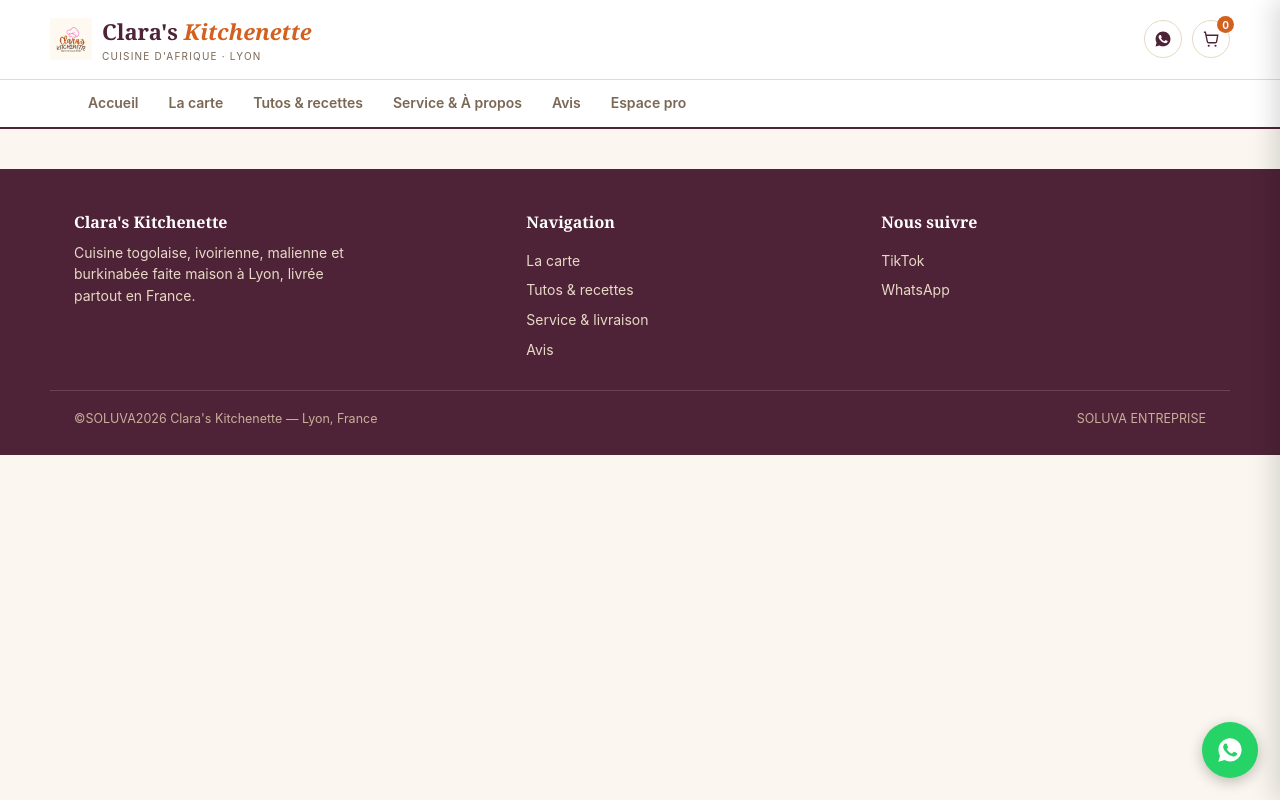
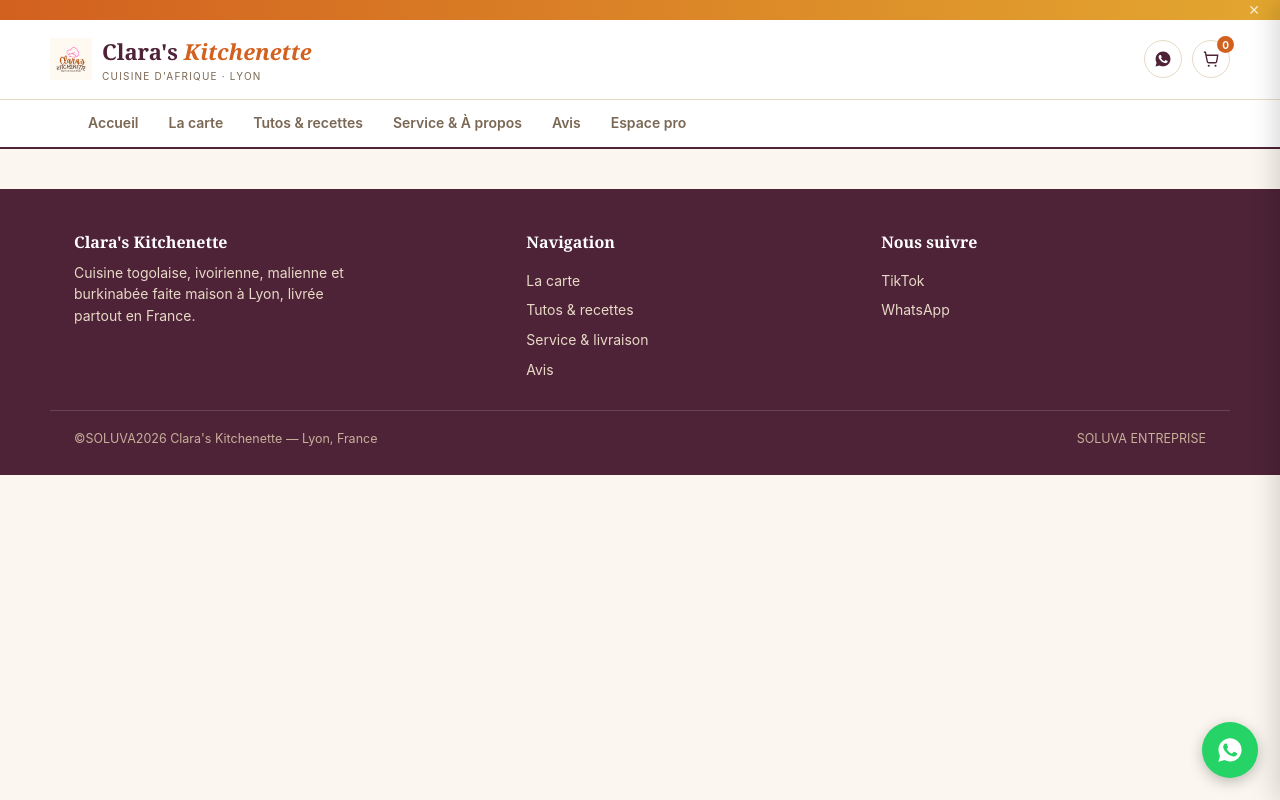
Before and after one commit to angeEmmanuel225/-Clara-s-Kitchenette, a website: page public/index.html in a window 1280 px wide. Drawn offline with Linux system fonts and the light colour scheme; no server answers.

Commit message:
Add promo banner styles to style.css

```diff
--- a/public/css/style.css
+++ b/public/css/style.css
@@ -60,6 +60,14 @@ p{margin:0 0 1em;}
   align-items:center;justify-content:center;flex-direction:column;gap:10px;text-align:center;padding:20px;}
 .loading-title{font-family:var(--serif);font-size:22px;color:var(--aubergine);font-weight:700;}
 .loading-text{font-size:13.5px;color:var(--text-soft);max-width:34ch;}
+
+/* ---------- 5.5 BANDEAU DE PROMOTION ---------- */
+.promo-banner{background:linear-gradient(90deg,var(--terracotta),var(--gold));color:#fff;
+  display:flex;align-items:center;justify-content:center;gap:16px;padding:10px 16px;
+  font-size:13.5px;font-weight:600;text-align:center;position:relative;}
+.promo-banner button{position:absolute;right:14px;top:50%;transform:translateY(-50%);
+  background:none;border:none;color:#fff;opacity:.8;font-size:14px;line-height:1;}
+.promo-banner button:hover{opacity:1;}
 
 /* ---------- 6. HEADER / MASTHEAD ---------- */
 .masthead{background:var(--white);border-bottom:2px solid var(--aubergine);position:sticky;top:0;z-index:40;}
```
